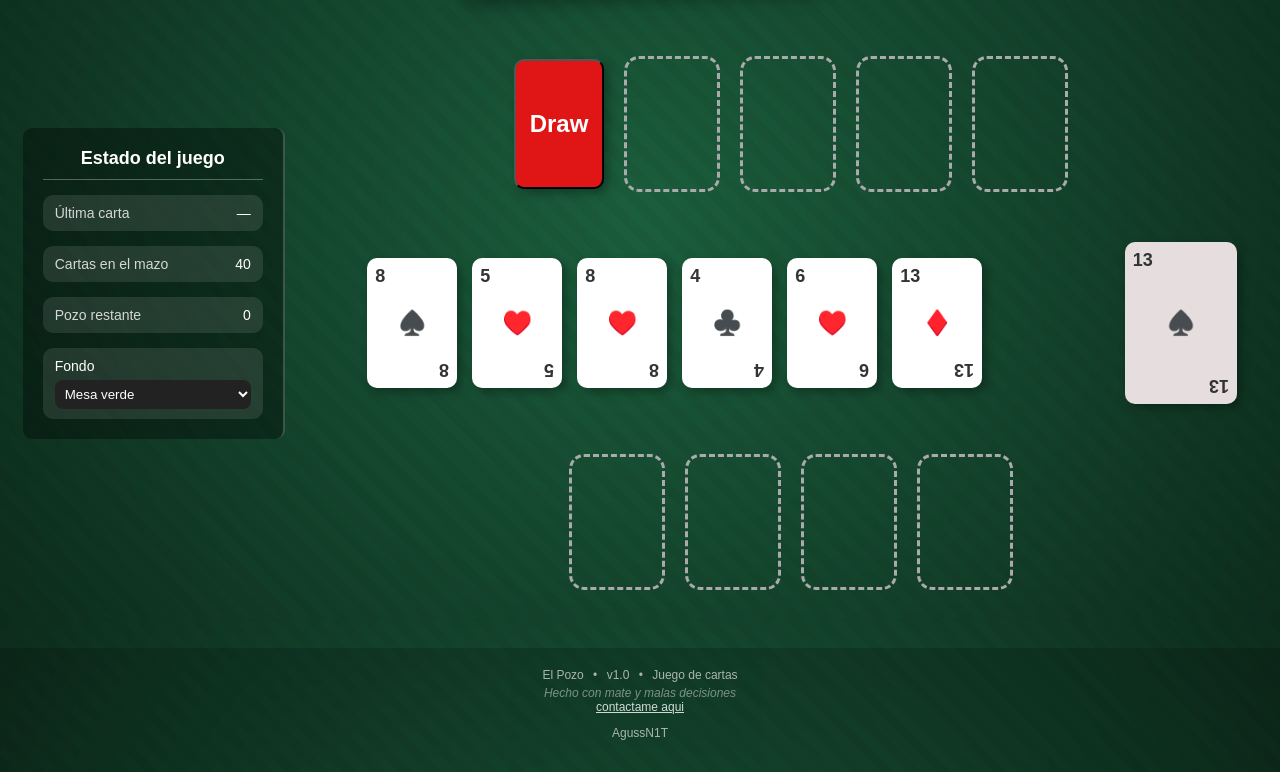
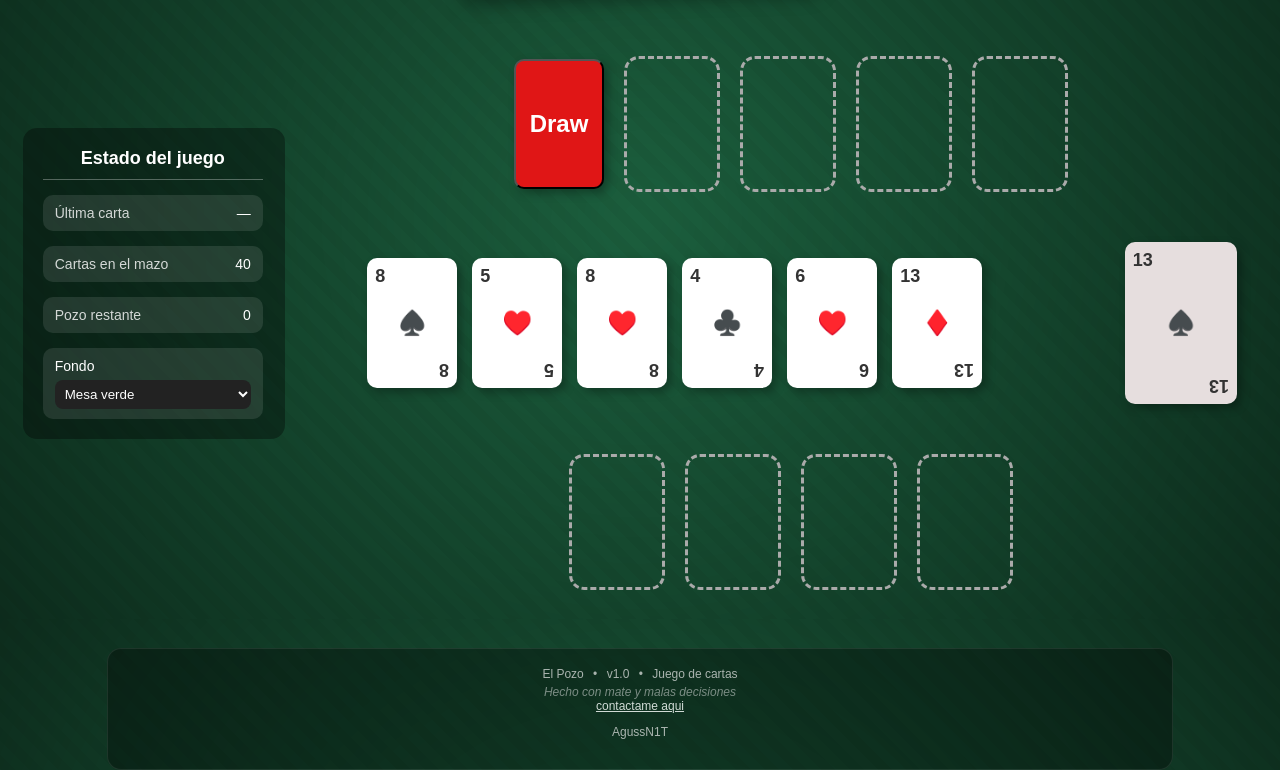
Before and after one commit to AgussN1T/pozo-game, a website with bundled scripts: page index.html in a window 1280 px wide. Shown: the part 181-953 px from the top of the page. Built offline with nearby package versions, Linux system fonts and the light colour scheme.

Commit message:
modificado el estilo del footer

```diff
--- a/style.css
+++ b/style.css
@@ -20,7 +20,7 @@ body {
 main {
     flex: 1;
     display: flex;
-    align-items: center;      /* centra vertical real */
+    align-items: center;
     justify-content: center;
     gap: 40px;
     /* min-height: 100vh; */
@@ -81,8 +81,8 @@ header {
     display: flex;
     flex-direction: column;
     gap: 15px;
-    border-right: 2px solid rgba(255, 255, 255, 0.2);
-    border-radius: 9px;
+    border-right: 2px solid rgba(255, 255, 255, 0);
+    border-radius: 14px;
     align-self: center;
 }
 
@@ -309,15 +309,45 @@ a {
     color: white;
 } */
 
+
+/* footer {
+
+    flex-shrink: 0;
+
+    padding: 20px 0;
+
+    text-align: center;
+
+    font-size: 0.75rem;
+
+    color: #cfcfcf;
+
+    opacity: 0.8;
+
+    background: rgba(0, 0, 0, 0.2);
+
+    margin-top: 80px;
+
+
+} */
+
+
 footer {
-    flex-shrink: 0; /* Evita que el footer se aplaste */
-    padding: 20px 0; /* Un poco más de aire */
+    flex-shrink: 0;
+    padding: 18px 20px; /* Recuperamos tu padding de tarjeta */
     text-align: center;
     font-size: 0.75rem;
     color: #cfcfcf;
     opacity: 0.8;
-    background: rgba(0, 0, 0, 0.2);
-    margin-top: 80px;
+    background: rgba(0, 0, 0, 0.4); /* Un poco más oscuro para que se vea mejor */
+
+    width: fit-content;
+    width: 80%;
+    max-width: 90%;          /* Seguridad para móviles */
+    margin: 80px auto 20px auto;
+
+    border-radius: 14px;
+    border: 1px solid rgba(255, 255, 255, 0.1);
 }
 
 footer span {
```
